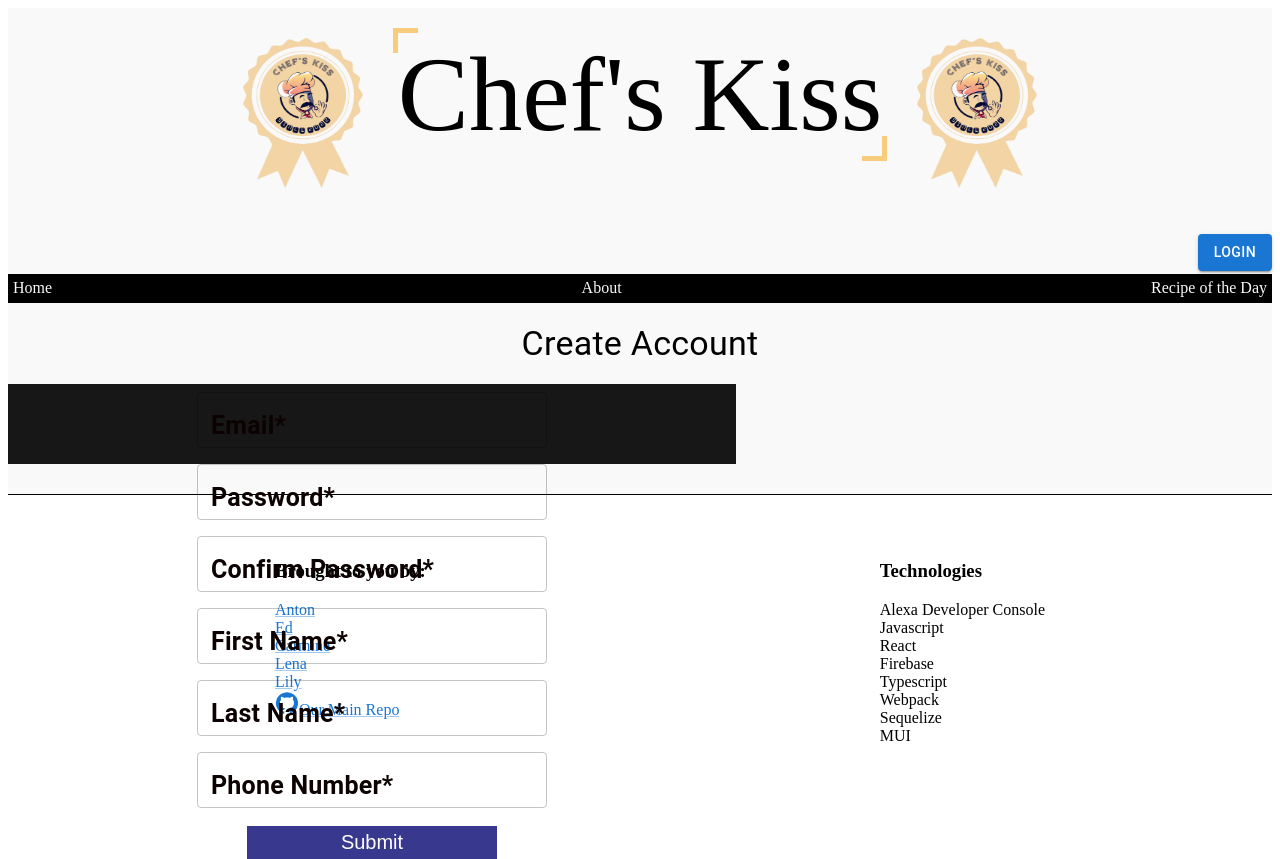
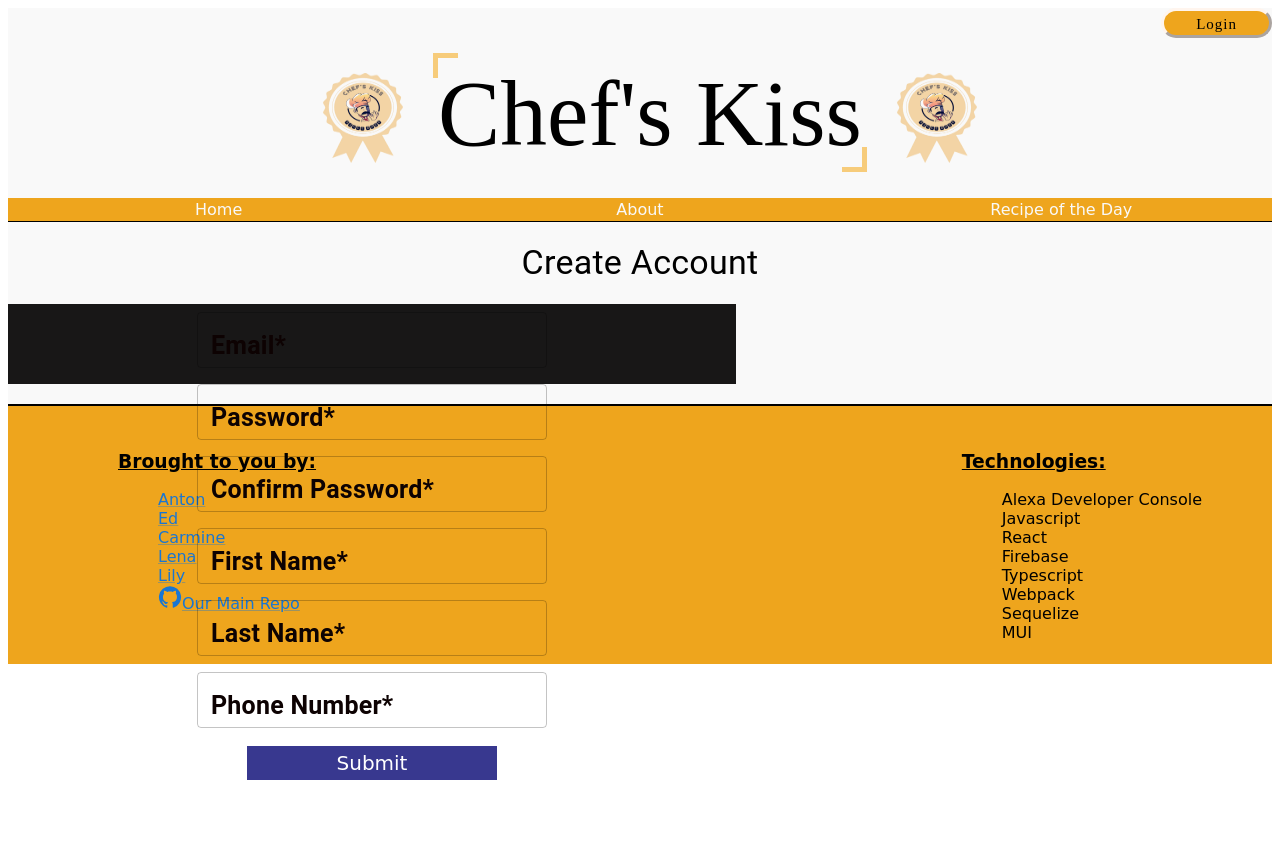
Before and after one commit to 2208-Capstone-Team-1/Capstone-Kitchen-Prep, a React app: page /createaccount in a window 1280 px wide. After the commit the page ends 800 px from the top, so only its background shows below. Built offline with nearby package versions, Linux system fonts and the light colour scheme; the HTML template or start-up script is replaced by a standard one.

Commit message:
change css

```diff
--- a/src/components/App.tsx
+++ b/src/components/App.tsx
@@ -38,66 +38,65 @@ const App = () => {
     <div>
       <div className="body">
 
+        <div className="main_topbar">
+
+          <div className="main_ptag">
+            {!user.id ? (
+              <Link to="/login">
+                <button id= "login" className="slide">Login</button>
+              </Link>
+            ) : (
+              user.id && (
+                <>
+                  <Link to="/user"><button id="account" className="slide">Account</button></Link>
+                  <button id="login" className="slide" onClick={logout}>Logout</button>
+                  </>
+              )
+            )}
+          </div>
+        </div>
 
         <div className="main_logoPlace">
           <img
             id="logo"
             src="/static/ChefsKissLogo.png"
             alt="chef's kiss logo"
-            width="120"
-            height="150"
+            width="80"
+            height="90"
           ></img>
           <a className="mainLogoTxt" href="/">
             <span></span>Chef's Kiss
           </a>
-          {/*<h1 className="mainLogoTxt">Chef's Kiss</h1>*/}
-
           <img
             id="logo"
             src="/static/ChefsKissLogo.png"
             alt="chef's kiss logo"
-            width="120"
-            height="150"
+            width="80"
+            height="90"
           ></img>
         </div>
 
-        <div className="main_topbar">
-          {/* This ptag should be removed, then use to keep login button right-side */}
-          <p className="main_ptag"></p>
-          <p className="main_ptag">
-            {!user.id ? (
-              <Link to="/login">
-                <Button variant="contained">Login</Button>
-              </Link>
-            ) : (
-              user.id && (
-                <Button variant="contained" onClick={logout}>
-                  Logout
-                </Button>
-              )
-            )}
-          </p>
-        </div>
+
 
         <div>
           <nav className="navbar">
-            <Link to="/">Home</Link>
-            <Link to="/about">About</Link>
-            <Link to="/randomRecipe">Recipe of the Day </Link>
+            <Link to="/" id="page">Home</Link>
+            <Link to="/about" id="page">About</Link>
+            <Link to="/randomRecipe" id="page">Recipe of the Day </Link>
             {/*only logged-in user can view below tabs */}
             {user.id && (
               <>
-                <Link to="/user">Account</Link>
-                <Link to="/savedRecipe">Saved Recipes</Link>
-                <Link to="/userFridge">Fridge</Link>
-                <Link to="/recipesFromIngredients">
+                <Link to="/savedRecipe" id="page">Saved Recipes</Link>
+                <Link to="/groupChat" id="page">Group Chat</Link>
+                <Link to="/alexaChat" id="page">Alexa Chat</Link>
+                <Link to="/userFridge" id="page">Fridge</Link>
+                <Link to="/recipesFromIngredients" id="page">
                   Recipes From Ingredients
                 </Link>
-                <Link to="/groupChat">Group Chat</Link>
-                <Link to="/alexaChat">Alexa Chat</Link>
+
               </>
             )}
-            {user.isAdmin && <Link to="/admin">Admin</Link>}
+            {user.isAdmin && <Link to="/admin" id="page">Admin</Link>}
           </nav>
         </div>
         <RoutesComponent />
--- a/src/components/Footer/Footer.tsx
+++ b/src/components/Footer/Footer.tsx
@@ -10,28 +10,21 @@ const Footer = () => {
         <ul>
           <div className= "footer_groups">
             <div className= "names">
-              <h3>Brought to you by: </h3>
-              <Link href="https://github.com/antongeny" target="_blank">
-                <li>Anton</li>
-              </Link>
-              <Link href="https://github.com/emccormick16" target="_blank">
-                <li>Ed</li>
-              </Link>
-              <Link href="https://github.com/marchingkoala" target="_blank">
-                <li>Carmine</li>
-              </Link>
-              <Link href="https://github.com/lena-A-Al" target="_blank">
-                <li>Lena</li>
-              </Link>
-              <Link href="https://github.com/linglin1638078" target="_blank">
-                <li>Lily</li>
-              </Link>
-              <Link href="https://github.com/2208-Capstone-Team-1/Capstone-Kitchen-Prep" target="_blank">
+              <h3>Brought to you by:</h3>
+              <ul>
+                <li><Link href="https://github.com/antongeny" target="_blank">Anton</Link></li>
+                <li><Link href="https://github.com/emccormick16" target="_blank">Ed</Link></li>
+                <li><Link href="https://github.com/marchingkoala" target="_blank">Carmine</Link></li>
+                <li><Link href="https://github.com/lena-A-Al" target="_blank">Lena</Link></li>
+                <li><Link href="https://github.com/linglin1638078" target="_blank">Lily</Link></li>
+                <li><Link href="https://github.com/2208-Capstone-Team-1/Capstone-Kitchen-Prep" target="_blank">
                   <GitHubIcon/>Our Main Repo
-              </Link>
+                  </Link></li>
+              </ul>
             </div>
             <div className="technologies">
-              <h3>Technologies</h3>
+              <h3>Technologies:</h3>
+              <ul>
                 <li>Alexa Developer Console</li>
                 <li>Javascript</li>
                 <li>React</li>
@@ -40,6 +33,7 @@ const Footer = () => {
                 <li>Webpack</li>
                 <li>Sequelize</li>
                 <li>MUI</li>
+             </ul>
             </div>
           </div>
         </ul>
--- a/src/components/Footer/footer.css
+++ b/src/components/Footer/footer.css
@@ -1,10 +1,29 @@
 
-.footer {
-  padding-top: 30px;
+*{
+  font-family: "Comic Sans MS", serif;
+}
+footer {
+  background-color: rgb(238, 165, 29);;
+  padding-top: 10px;
+  padding-bottom: 20px;
+  padding-left: 20px;
+  padding-right: 20px;
+  border-top: solid black 1px;
+
 }
 
 .footer_groups {
   display:flex;
   flex-direction: row;
-  justify-content: space-around;
+  justify-content: space-between;
+  margin-left: 50px;
+  margin-right: 50px;
 }
+
+h3{
+  text-decoration: underline;
+}
+ul{
+  margin-bottom: 1px;
+  list-style-type: circle black;
+}
--- a/src/components/Home/Home.tsx
+++ b/src/components/Home/Home.tsx
@@ -16,29 +16,14 @@ const Home = () => {
     <div>
       <div className="home_main">
         <div className="home_image">
-          <img src="../static/Foodphotos/mainPage_photo3.jpg" width="80%" />
+          <img src="../static/Foodphotos/mainPage_photo3.jpg" width="70%" height="75%"/>
         </div>
         <div className="home_copyline">
           <p className="home_ptag">
             Join Chef's Kiss and enjoy curated cuisines at home!
           </p>
         </div>
-        <div className="home_copyline">
-          <p className="home_alexa">
-            Click the microphone below to get started with Alexa!
-          </p>
-        </div>
-        <div className="home_mic">
-          <button style={{ borderRadius: "50%", padding: "10px" }}>
-            <img
-              id="microphone"
-              src="/static/microphone.png"
-              alt="microphone"
-              width="100"
-              height="100"
-            ></img>
-          </button>
-        </div>
+
       </div>
     </div>
   );
--- a/src/components/Home/home.css
+++ b/src/components/Home/home.css
@@ -7,7 +7,6 @@
 .home_image {
   display: flex;
   justify-content: center;
-  border-bottom: 1px solid black;
 }
 
 .home_copyline {
@@ -17,17 +16,14 @@
 
 .home_ptag {
   color: black;
-  font-family: "Playfair Display", serif;
+  font-family: "Apple Chancery", serif;
   font-size: 25pt;
 }
 
-.home_mic {
-  display: flex;
-  justify-content: center;
-}
+
 
 .home_alexa {
   color: black;
-  font-family: "Playfair Display", serif;
+  font-family: "Apple Chancery", serif;
   font-size: 15pt;
 }
--- a/src/components/Ingredients/ingredients.css
+++ b/src/components/Ingredients/ingredients.css
@@ -1,3 +1,4 @@
+
 .item-content {
   text-align: center;
   margin-bottom: 50px;
@@ -25,7 +26,7 @@
 .ingredientForm {
   /* margin: auto; */
   width: 20%;
-  background-color: rgb(226, 219, 190);
+  background-color: rgba(246, 228, 158, 0.873);
   padding: 100px;
 }
 
@@ -43,7 +44,7 @@
 }
 
 #addIngredient {
-  background-color: rgb(85, 132, 79);
+  background-color: rgba(245, 149, 111, 0.872);
   color: black;
   size: 23px;
   font-weight: bold;
--- a/src/components/Recipe/recipe.css
+++ b/src/components/Recipe/recipe.css
@@ -1,3 +1,4 @@
+
 .recipe_body {
     background-color: rgb(249, 249, 249);
     display: flex;
@@ -10,7 +11,7 @@
 }
 
 .recipe_box {
-    background-color: rgb(181, 167, 234);
+    background-color: rgba(245, 149, 111, 0.872);
     margin-top: 60px;
     margin-bottom: 100px;
     width: 70%;
@@ -18,8 +19,7 @@
     flex-direction: column;
     justify-content: center;
     align-items: center;
-    border-top-left-radius: 200px;
-    border-top-right-radius: 200px;
+    border-radius: 200px;
 }
 
 .recipe_ingredients {
--- a/src/components/main.css
+++ b/src/components/main.css
@@ -1,25 +1,34 @@
+
 .body {
 	background-color: rgb(249, 249, 249);
-	padding-bottom: 30px;
+	padding-bottom: 20px;
 	border-bottom: 1px solid black;
 }
 
 .main_topbar {
 	margin: 0;
 	display: flex;
-	justify-content: space-between;
+	justify-content: right;
 	align-items: baseline;
 }
 
+.main_ptag {
+	display: flex;
+	flex-direction: row;
+	gap: 5px;
+}
+
 .main_logoPlace {
-	padding: 5px;
+	width: 100%;
+	height: 15%;
+	padding: 10px;
 	display: flex;
 	flex-direction: row;
 	justify-content: center;
 	gap: 10px;
 }
 .mainLogoTxt {
-	margin-top: 20px;
+	margin-top: 10px;
 	position: relative;
 	height: min-content;
 	width: auto;
@@ -27,10 +36,33 @@
 	align-content: center;
 	color: black;
 	font-family: "Oleo Script Swash Caps", cursive;
-	font-size: 80pt;
+	font-size: 70pt;
 	/* replace & refine when can figure out how to shrink image with it */
 	/* font-size:10vmin; */
 	white-space: nowrap;
+}
+
+.slide {
+	width: 100%;
+	height: 30px;
+	background-color: rgb(238, 165, 29);
+	color: black;
+	font-weight: 300;
+	letter-spacing: 1px;
+	border: outset seashell 3px;
+	border-radius: 100px;
+	font-size: 15px;
+	outline: none;
+	font-family: "Chalkduster", serif;
+}
+
+.slide {
+	transition: all 0.5s ease-in-out;
+}
+
+.slide:hover {
+	background-color: darksalmon;
+	color: white;
 }
 
 .mainLogoTxt::before,
@@ -76,7 +108,7 @@ span::after {
 .mainLogoTxt:hover::after,
 .mainLogoTxt:hover span::before,
 .mainLogoTxt:hover span::after {
-	width: calc(800px / 2);
+	width: calc(700px / 2);
 	height: calc(100px / 2);
 }
 
@@ -86,15 +118,8 @@ span::after {
 	margin: 25px;
 }
 
-.main_ptag {
-	color: black;
-	/* font-family: 'Lora', serif; */
-	font-family: "Playfair Display", serif;
-	margin-bottom: 3px;
-}
-
 .navbar {
-	background-color: black;
+	background-color: rgb(238, 165, 29);
 	margin: 0;
 	border-bottom: 1px solid black;
 	display: flex;
@@ -104,6 +129,18 @@ span::after {
 nav a {
 	text-decoration: none;
 	color: rgb(249, 249, 249);
-	font-family: "Playfair Display", serif;
-	margin: 5px;
+	font-family: "Comic Sans MS", serif;
+	margin: 2px;
 }
+#page {
+	margin: 2px;
+	width: 50%;
+	height: 100%;
+	align-self: center;
+	text-align: center;
+}
+#page:hover {
+	background-color: darksalmon;
+	border: coral;
+	border-radius: 15px;
+}
```
Also changed, not shown: static/food_background.jpeg (added). Lines whose indentation alone changed are shown as unchanged.
